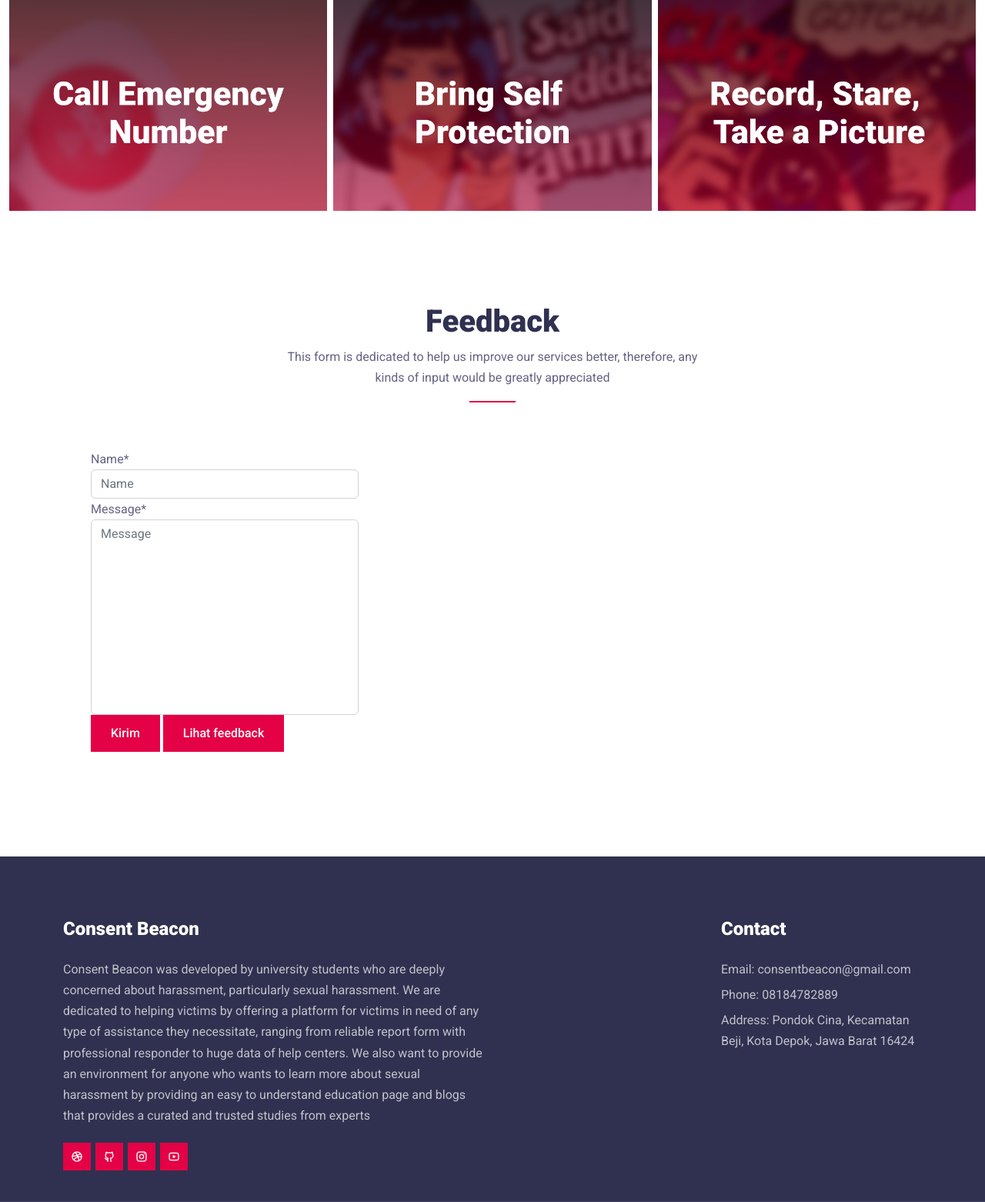
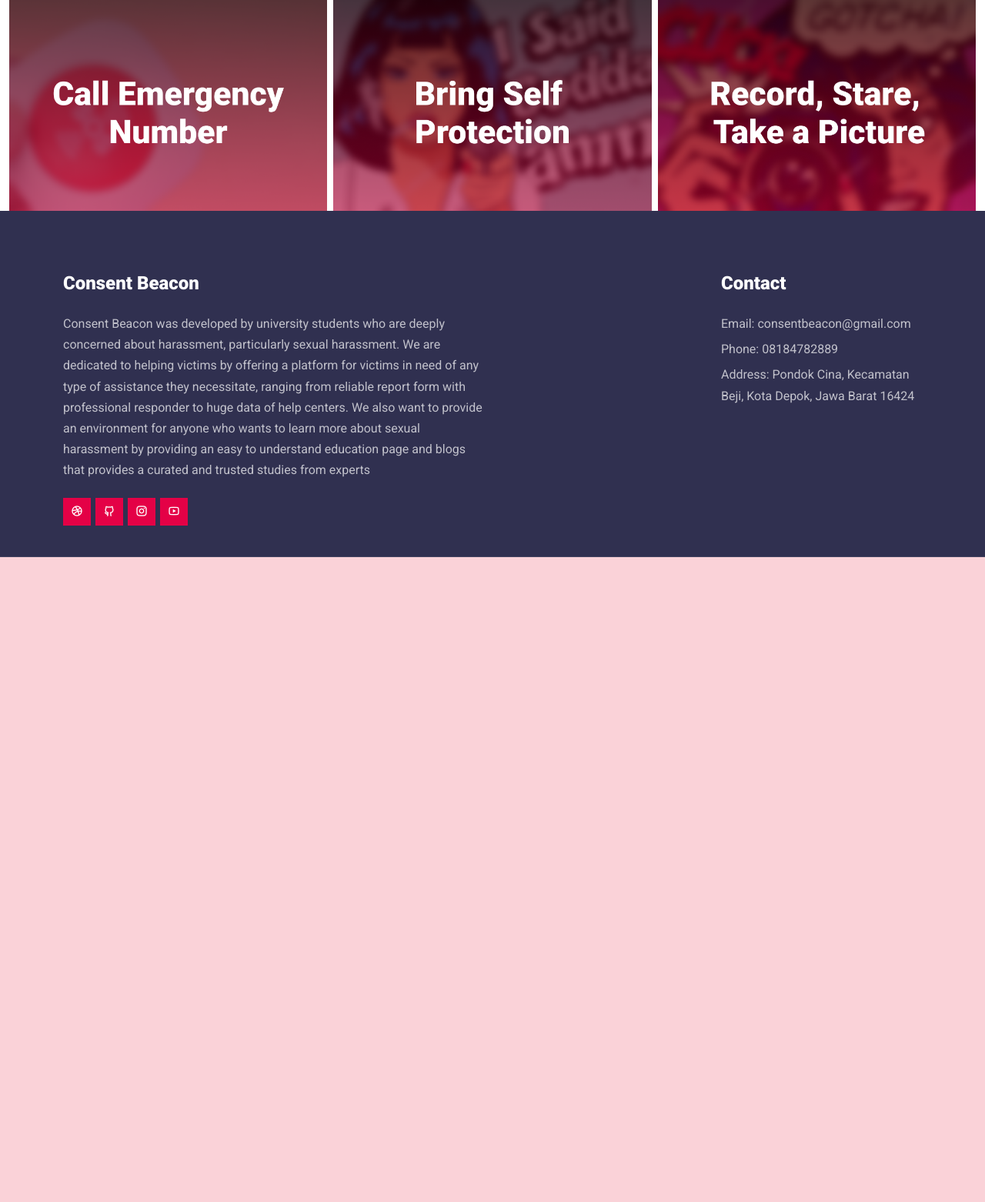
Before and after one commit to azzuhripasaribu/midterm-project, a Django app: page / in a window 1280 px wide. Shown: the part 1246-2808 px from the top of the page at 77% size. After the commit the page ends 1970 px from the top, so only its background shows below. Run offline with Django 4.2, Linux system fonts and the light colour scheme; some libraries are stand-ins or nearby versions.

Commit message:
changed html

```diff
--- a/landing_page/templates/landing_page.html
+++ b/landing_page/templates/landing_page.html
@@ -137,44 +137,6 @@
         </div>
     </div>
 
-<!-- feedback -->
-
-<div id="feedback" class="feedback section">
-    <div class="container section-padding">
-        <div class="row">
-            <div class="col-12">
-                <div class="setion-title text-center" data-aos="fade-up" data-aos-delay="100">
-                    <h1>Feedback</h1>
-                    <p>This form is dedicated to help us improve our services better, therefore, any kinds of input would be greatly appreciated</p>
-                    <div class="line"></div>
-                </div>
-            </div>
-        </div>
-    <div class="container">
-      <div class="row">
-        </div>
-        <div  id="feedback-content" class="container px-4 ">
-          <div class="row-cols-1 row-cols-lg-3">
-            <div id="card-content" class="feature col">
-              <form method="POST" id="form">
-                  <table>
-                      {% csrf_token %}
-                      {{ form|crispy }}
-                  </table>
-                  <button   type="submit" class="btn btn-brand">Kirim</button>
-                  <a href="/feedback">
-                  <button   type="button" class="btn btn-brand">Lihat feedback</button>
-                  </a>
-                </form>
-                <script src="https://code.jquery.com/jquery-3.6.0.js" integrity="sha256-H+K7U5CnXl1h5ywQfKtSj8PCmoN9aaq30gDh27Xc0jk=" crossorigin="anonymous"></script>
-                <script></script>
-            </div>
-          </div>
-        </div>
-      </div>
-    </div>
-  </div>
-
 
   <!-- footer -->
 
```
